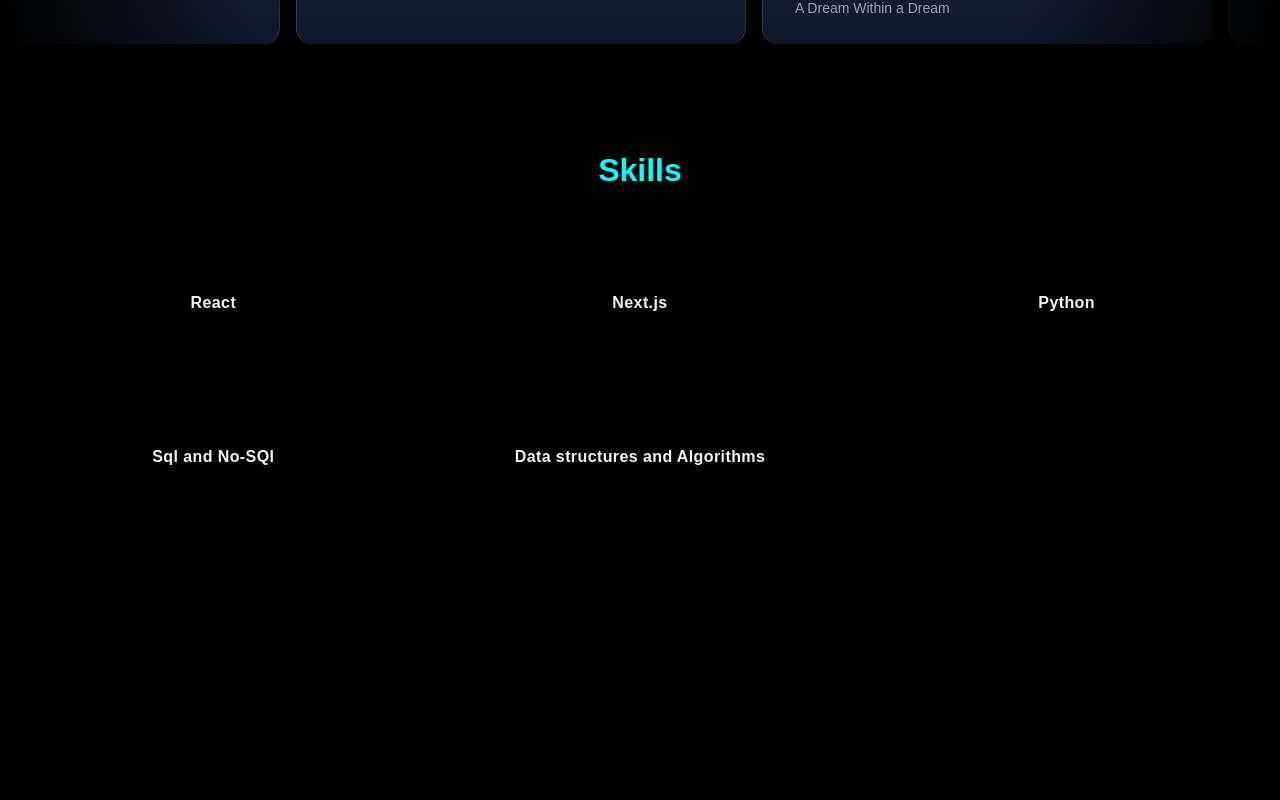
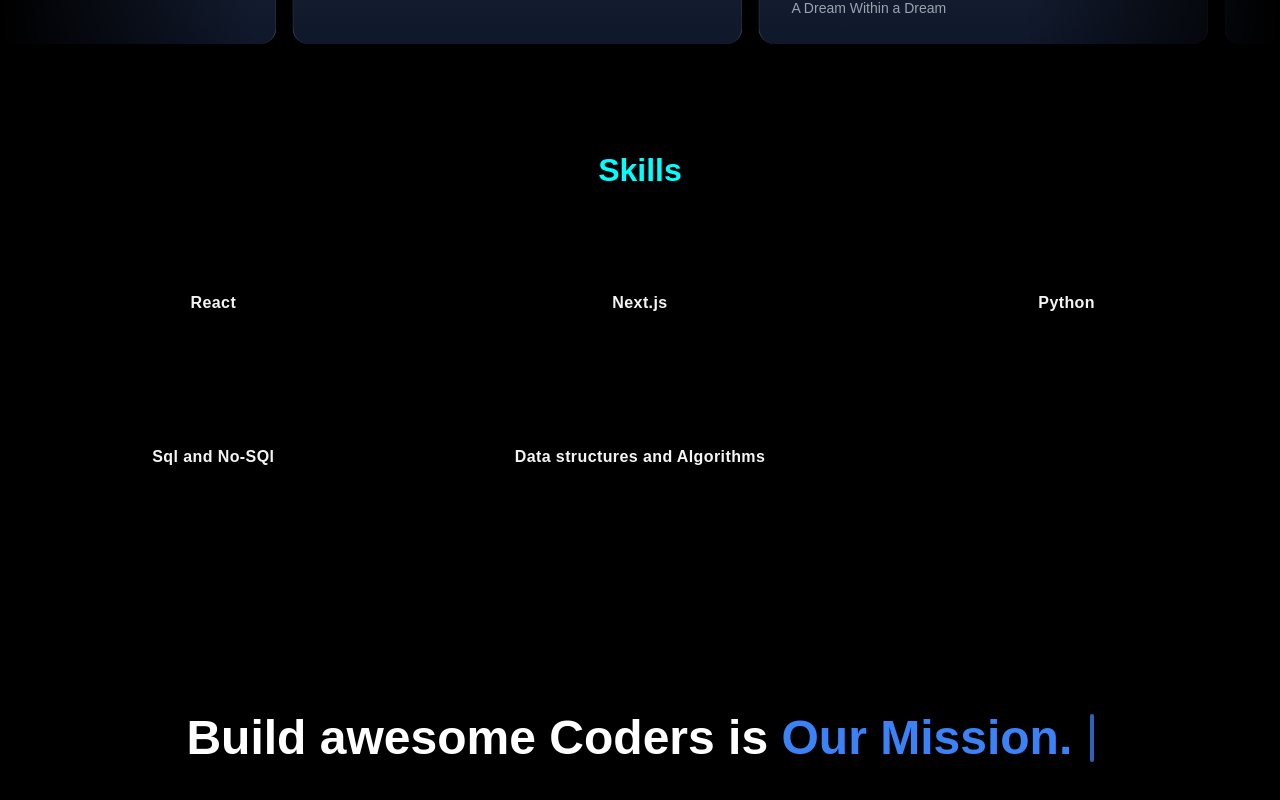
Before and after one commit to triptiarora8/MY-PORTFOLIO, a Next.js app: page / in a window 1280 px wide. Shown: the part 1566-2366 px from the top of the page. Before the commit the page ends 2148 px from the top, so only its background shows below. Built offline with nearby package versions, Linux system fonts and the light colour scheme.

Commit message:
typewriter

```diff
--- a/src/app/page.tsx
+++ b/src/app/page.tsx
@@ -2,6 +2,7 @@
 import Herosection from "@/components/HeroSection";
 import InfiniteMarque from "@/components/InfiniteMarque";
 import Skills from "@/components/Skills";
+import Typewriter from "@/components/Typerwriter";
 // import Image from "next/image";
 
 export default function Home() {
@@ -11,6 +12,7 @@
     <FeaturedSections/>
     <InfiniteMarque/>
     <Skills/>
+    <Typewriter/>
   </div>
   )
 ;
--- /dev/null
+++ b/src/components/Typerwriter.tsx
@@ -0,0 +1,31 @@
+"use client"
+import { TypewriterEffectSmooth } from "../components/ui/typewriter-effect";
+import React from 'react'
+
+function Typewritter() {
+    const words = [
+        {
+          text: "Build",
+        },
+        {
+          text: "awesome",
+        },
+        {
+          text: "Coders",
+        },
+        {
+          text: "is",
+        },
+        {
+          text: "Our Mission.",
+          className: "text-blue-500 dark:text-blue-500",
+        },
+      ];
+  return (
+    <div className="dark flex justify-center items-center h-[20rem] "   >
+        <TypewriterEffectSmooth words={words} />
+    </div>
+  )
+}
+
+export default Typewritter
```
